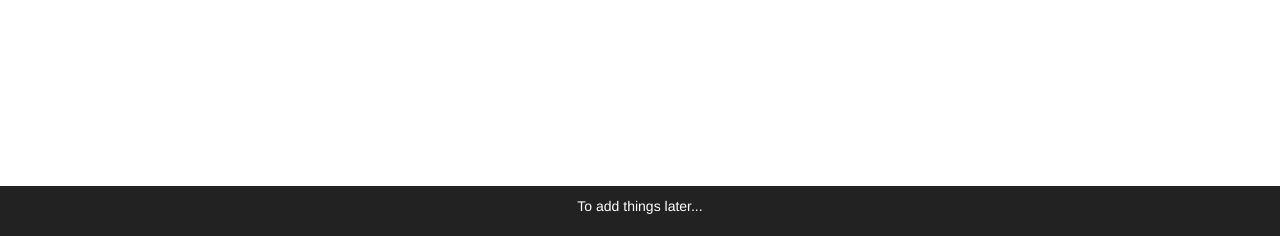
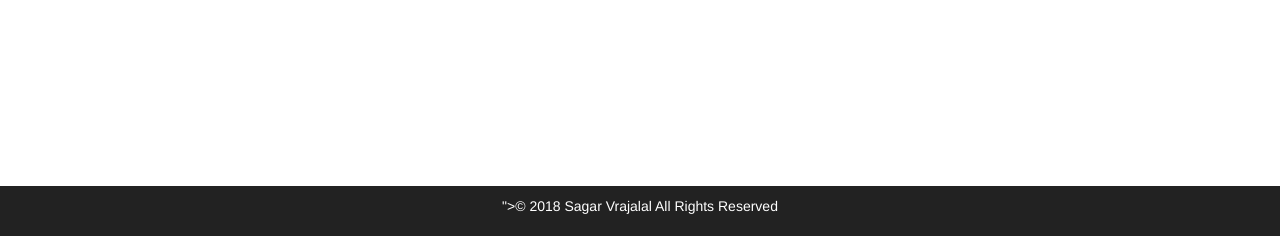
Before and after one commit to S4G4R/tv-tracker, a Flask app: page / in a window 1280 px wide. Shown: the part 564-800 px from the top of the page. Run offline with Flask 2, Linux system fonts and the light colour scheme; some libraries are stand-ins or nearby versions.

Commit message:
added copyright

```diff
--- a/templates/layout.html
+++ b/templates/layout.html
@@ -91,7 +91,7 @@
     </div>
 
     <footer class="container-fluid text-center">
-        <p>To add things later...</p>
+        <p>">© 2018 Sagar Vrajalal All Rights Reserved</p>
     </footer>
 
 </body>
```
